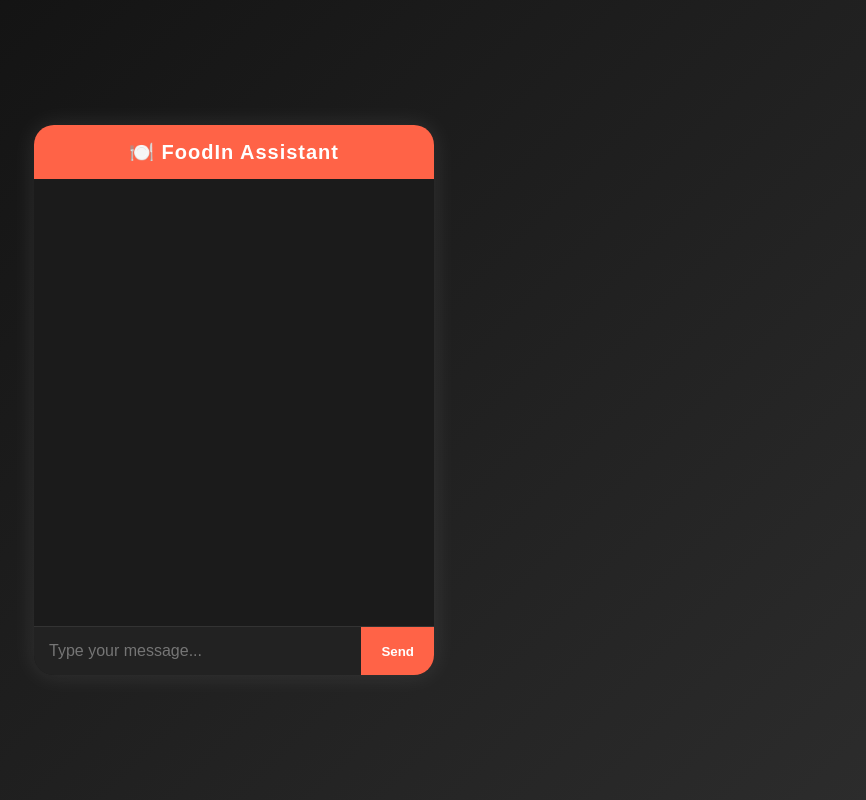
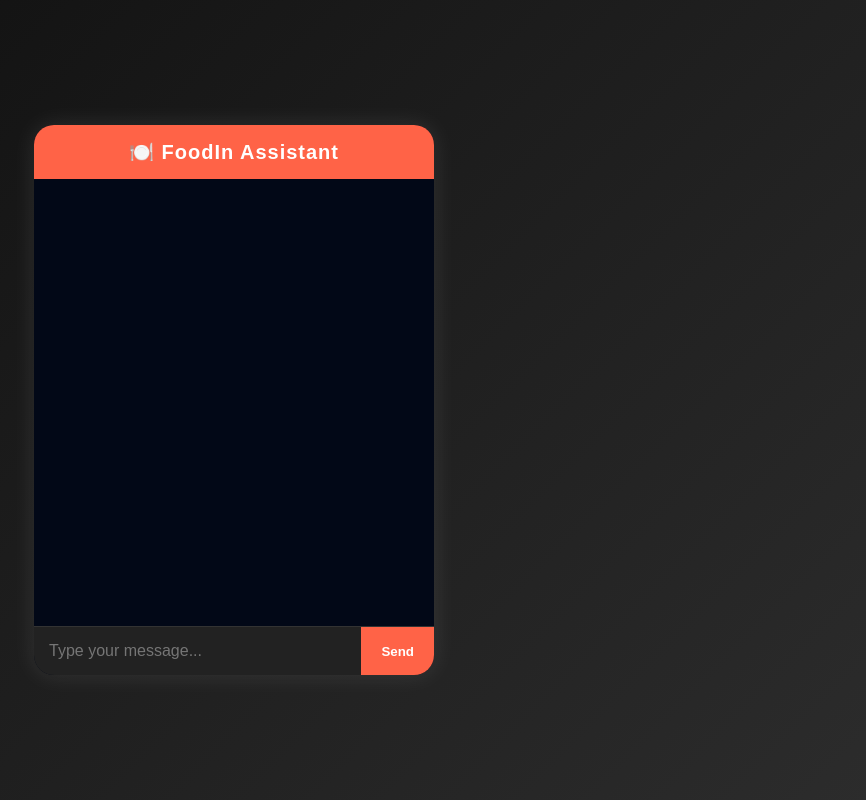
Before and after one commit to Harshitjain11/integrated-chatbot-, a Flask app: page / in a window 1280 px wide. Shown: the whole page, without its empty margins (406-1272 px from the left). Run offline with Flask 2, Linux system fonts and the light colour scheme; parts of the project's set-up code (start-up, migrations or seed data) failed here and were passed over.

Commit message:
background theme change

```diff
--- a/static/style.css
+++ b/static/style.css
@@ -1,3 +1,7 @@
+:root{
+  --bg-color: 222.2 84% 4.9%;
+
+}
 body {
   background: linear-gradient(135deg, #0e0e0e, #2c2c2c);
   font-family: "Poppins", sans-serif;
@@ -12,7 +16,7 @@
 .chat-container {
   width: 400px;
   height: 550px;
-  background: #1b1b1b;
+  background:hsl(var(--bg-color));
   border-radius: 20px;
   display: flex;
   flex-direction: column;
```
